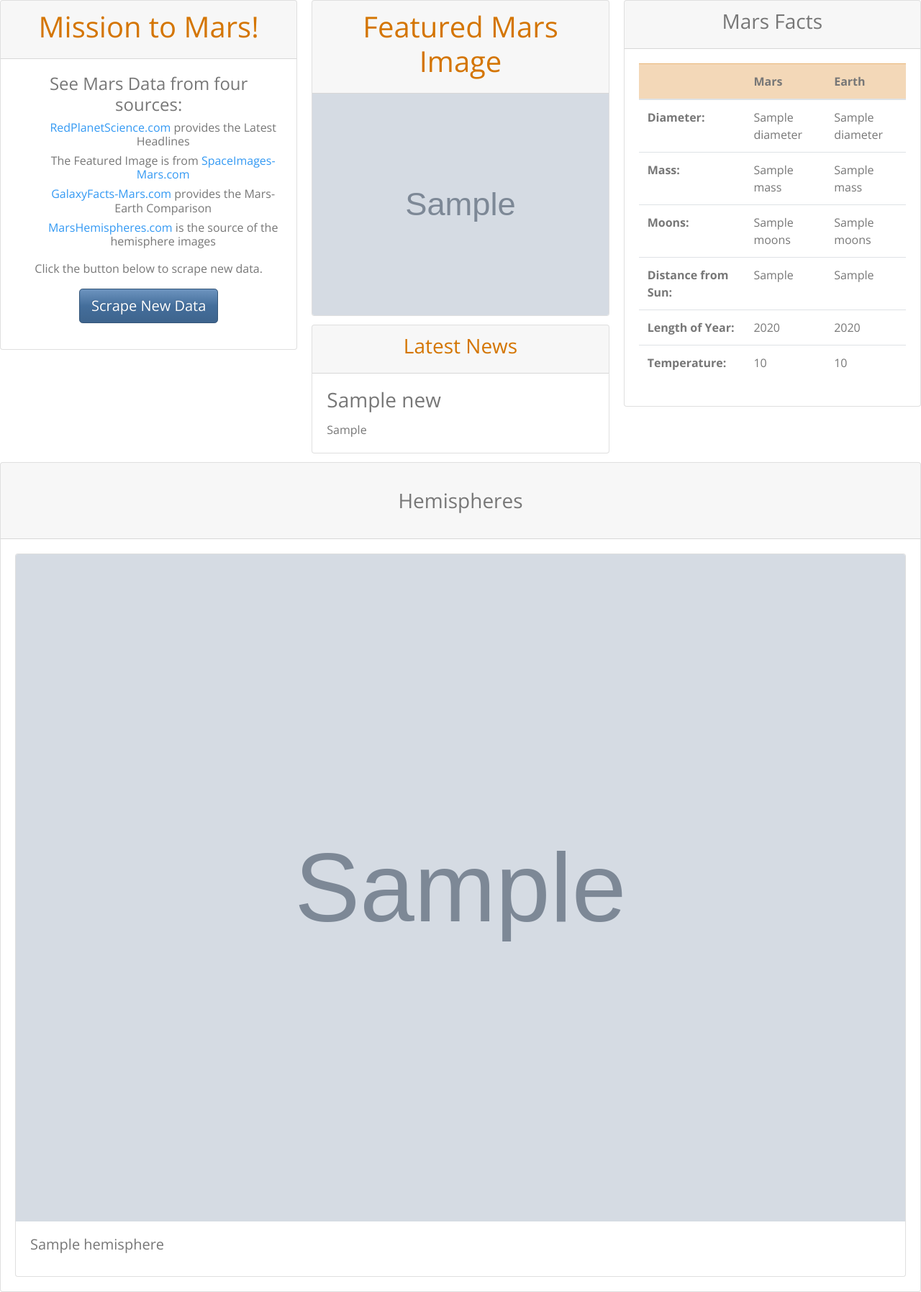
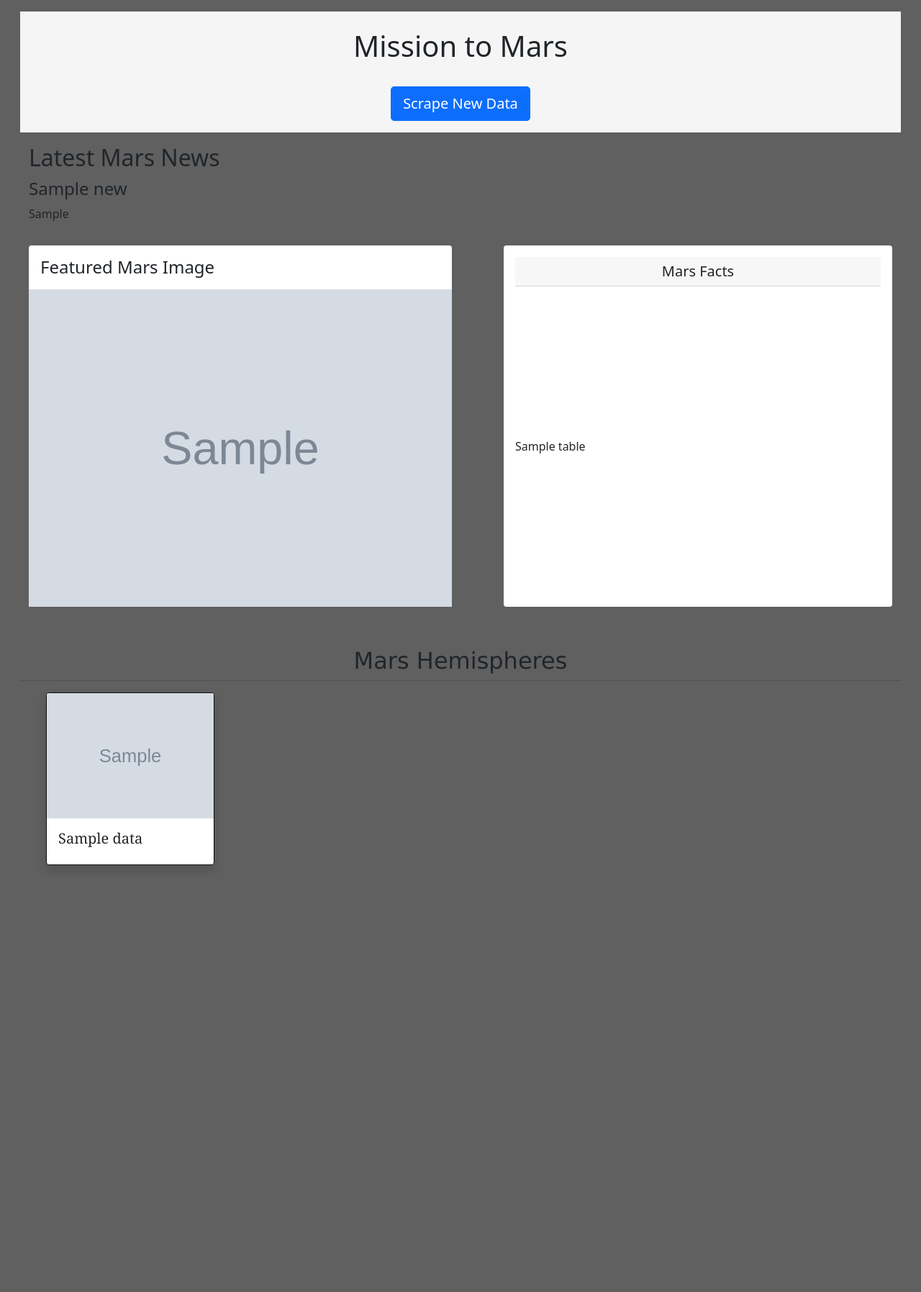
Before and after one commit to LOT60/web-scraping-challenge, a Flask app: page / in a window 1280 px wide. Shown: the whole page at 72% size. After the commit the page ends 1202 px from the top, so only its background shows below. Run offline with Flask 2, Linux system fonts and the light colour scheme; grey boxes marked "Sample" are stand-in pictures; a database or web service that is not in the repository returns one stand-in record (values such as "Sample title"); some libraries are stand-ins or nearby versions.

Commit message:
scrape-mars

```diff
--- a/Mission_to _Mars/app.py
+++ b/Mission_to _Mars/app.py
@@ -2,32 +2,28 @@ from flask import Flask, render_template, redirect
 from flask_pymongo import PyMongo
 import scrape_mars
 
-# Create an instance of Flask
+# create instance of Flask app
 app = Flask(__name__)
 
-# Use PyMongo to establish Mongo connection
-mongo = PyMongo(app, uri="mongodb://localhost:27017/mars_app")
-# Route to render index.html template using data from Mongo
+# Use flask_pymongo to set up mongo connection
+app.config["MONGO_URI"] = "mongodb://localhost:27017/mars_app"
+mongo = PyMongo(app)
+
+# create a main route that renders index.html template
 @app.route("/")
-def home():
+def index():
+    mars_news = mongo.db.news.find_one()
+    return render_template("index.html", mars_news= mars_news)
 
-    # Find one record of data from the mongo database
-    mars_data = mongo.db.collection.find_one()
-
-    # Return template and data
-    return render_template("index.html", mars_data=mars_data)
-    # Route that will trigger the scrape function
+# Call scrape function from scrape_mars.py file and load mongo DB
 @app.route("/scrape")
-def scrape_data():
-
-    # Run the scrape function
-    mars_app = scrape_mars.scrape()
-
-    # Update the Mongo database using update and upsert=True
-    mongo.db.collection.update({}, mars_app, upsert=True)
-
-    # Redirect back to home page
-    return redirect("/")
+def scraper():
+    # create a collection
+    news = mongo.db.news
+    # get data from the scrape_mars.py file
+    mars_data = scrape_mars.scrape()
+    news.update({}, mars_data, upsert=True)
+    return redirect("/", code=302)
 
 
 if __name__ == "__main__":
--- a/Mission_to _Mars/templates/index.html
+++ b/Mission_to _Mars/templates/index.html
@@ -5,117 +5,100 @@
   <meta charset="UTF-8">
   <meta name="viewport" content="width=device-width, initial-scale=1.0">
   <meta http-equiv="X-UA-Compatible" content="ie=edge">
-  <title>Mission to Mars</title>
+  <title>Mission to Mars App</title>
+  <!-- CSS only -->
+<link href="https://cdn.jsdelivr.net/npm/bootstrap@5.0.0-beta3/dist/css/bootstrap.min.css" rel="stylesheet" integrity="sha384-eOJMYsd53ii+scO/bJGFsiCZc+5NDVN2yr8+0RDqr0Ql0h+rP48ckxlpbzKgwra6" crossorigin="anonymous">
+ <!-- jQuery -->
+ <script src="https://ajax.googleapis.com/ajax/libs/jquery/3.5.1/jquery.min.js"></script>
+ <script src="https://stackpath.bootstrapcdn.com/bootstrap/4.5.2/js/bootstrap.bundle.min.js" integrity="sha384-LtrjvnR4Twt/qOuYxE721u19sVFLVSA4hf/rRt6PrZTmiPltdZcI7q7PXQBYTKyf" crossorigin="anonymous"></script>
 
-    <link rel="stylesheet" href="https://stackpath.bootstrapcdn.com/bootswatch/4.5.2/spacelab/bootstrap.min.css" integrity="sha384-F1AY0h4TrtJ8OCUQYOzhcFzUTxSOxuaaJ4BeagvyQL8N9mE4hrXjdDsNx249NpEc" crossorigin="anonymous">
+ <style>
+    body {
+      background-color: #606060 ;
+    }
 
-
-    <script src="https://ajax.googleapis.com/ajax/libs/jquery/3.5.1/jquery.min.js"></script>
-
-    <script src="https://stackpath.bootstrapcdn.com/bootstrap/4.5.2/js/bootstrap.bundle.min.js" integrity="sha384-LtrjvnR4Twt/qOuYxE721u19sVFLVSA4hf/rRt6PrZTmiPltdZcI7q7PXQBYTKyf" crossorigin="anonymous"></script>
+</style>
 </head>
-
-<body>
-    <div class="card-columns">
 
 
 
-
-        <div class="card">
-            <div class="card-header text-center text-warning"><h1>Mission to Mars!</h1>
-            </div>
-            <div class="card-body text-center">
-                <h4>See Mars Data from four sources:</h4>
-                <ul style="list-style-type:none;">
-                    <li><h6><a href="https://redplanetscience.com/">RedPlanetScience.com</a> provides the Latest Headlines</h6></li>
-                    <li><h6>The Featured Image is from <a href="https://spaceimages-mars.com/">SpaceImages-Mars.com</a></h6></li>
-                    <li><h6><a href="https://galaxyfacts-mars.com/">GalaxyFacts-Mars.com</a> provides the Mars-Earth Comparison</h6></li>
-                    <li><h6><a href="https://marshemispheres.com/">MarsHemispheres.com</a> is the source of the hemisphere images</h6></li>
-                </ul>
-                <p>Click the button below to scrape new data.</p>
+<body>
+  <div class="container-fluid">
+    <div class="row m-3" style ="background-color: whitesmoke">
+        <div class="jumbotron text-center">
+           <br>
+              <h1>Mission to Mars</h1>
+                <br>
                     <p><a class="btn btn-primary btn-lg" href="/scrape" role="button">Scrape New Data</a></p>
-            </div>
-        </div>
-
-        <div class="card">
-            <div class="card-header text-center text-warning"><h1>Featured Mars Image</h1></div>
-            <img class="card-img-bottom" src="{{ mars_data.featured_img }}" alt="Featured Image">
-        </div>
-
-        <div class="card">
-            <div class="card-header text-center text-warning"><h3>Latest News</h3></div>
-                <div class="card-body">
-                    <h3 class="card-title">{{ mars_data.news.title }}</h3>
-                    <p class="card-text">{{ mars_data.news.news_p }}</p>
-                </div>
-        </div>
-
-
-        <div class="card">
-            <div class="card-header text-center"><h3>Mars Facts</h3></div>
-                <div class="card-body">
-                    <table class="table table-hover">
-                        <thead>
-                            <tr class="table-warning">
-                                <th></th>
-                                <th>Mars</th>
-                                <th>Earth</th>
-                            </tr>
-                        </thead>
-                        <tbody>
-                            <tr>
-                                <th>Diameter:</th>
-                                <td>{{ mars_data.mars_facts.Mars.Diameter }}</td>
-                                <td>{{ mars_data.mars_facts.Earth.Diameter }}</td>
-                            </tr>
-                            <tr>
-                                <th>Mass:</th>
-                                <td>{{ mars_data.mars_facts.Mars.Mass }}</td>
-                                <td>{{ mars_data.mars_facts.Earth.Mass }}</td>
-                            </tr>
-                            <tr>
-                                <th>Moons:</th>
-                                <td>{{ mars_data.mars_facts.Mars.Moons }}</td>
-                                <td>{{ mars_data.mars_facts.Earth.Moons }}</td>
-                            </tr>
-                            <tr>
-                                <th>Distance from Sun:</th>
-                                <td>{{ mars_data.mars_facts.Mars.DistancefromSun }}</td>
-                                <td>{{ mars_data.mars_facts.Earth.DistancefromSun }}</td>
-                            </tr>
-                            <tr>
-                                <th>Length of Year:</th>
-                                <td>{{ mars_data.mars_facts.Mars.LengthofYear }}</td>
-                                <td>{{ mars_data.mars_facts.Earth.LengthofYear }}</td>
-                            </tr>
-                            <tr>
-                                <th>Temperature:</th>
-                                <td>{{ mars_data.mars_facts.Mars.Temperature }}</td>
-                                <td>{{ mars_data.mars_facts.Earth.Temperature }}</td>
-                            </tr>
-                        </tbody>
-                    </table>
         </div>
     </div>
   </div>
 
-        <div class="card">
-            <div class="card-header text-center"><h3 class="text-center my-4">Hemispheres</h3></div>
+    <div class="container-fluid">
+        <!-- Row 2 -->
+        <div class="row m-3">
+            <br><br>
+            <h2 class="font-weight-bolder">Latest Mars News</h2>
+            <h4 class="font-weight-bolder">{{ mars_news.news_title}}</h4>
+            <p>{{ mars_news.news_p }}</p>
+        </div>
+        <!-- Row 2 end-->
+    </div>
+
+
+    <div class="container-fluid">
+        <!-- Row 3 -->
+        <div class="row m-3">
+            <!-- First Column-->
+            <div class="col-md-6 col-sm-9 col-xs-6 col-lg-6">
+                <div class="card border-0 h-100">
                     <div class="card-body">
-                <div class="card-deck">
-                    {% for h in mars_data.hemispheres %}
-                    <div class="card">
-                        <img class="card-img-top" src="{{ h.img_url }}" alt="{{ h.title }}">
-                        <div class="card-body">
-                            <h5 class="card-title">{{ h.title }}</h5>
+                      <h4 class="card-text font-weight-bolder">Featured Mars Image</h4>
+                    </div>
+                    <img src="{{ mars_news.featured_image }}"  class='img-fluid h-100'  alt="featured mars image">
+                </div>
+            </div>
+            <!-- Second Column-->
+            <div class="col-md-6 col-sm-12 col-xs-6 col-lg-6 ps-lg-10 pt-xs-5" style="padding-left:60px;">
+                <div class="card h-100 border-0">
+                    <div class="card-body ">
+                      <h5 class="card-header text-center">Mars Facts</h5>
+                    </div>
+                    <div class="card-body table table-responsive">
+                            {{ mars_news.table | safe }}
+                    </div>
+                </div>
+            </div>
+        </div>
+        <!--row3 end-->
+    </div>
+    <!--container end -->
+    <br>
+    <div class="container-fluid">
+        <!-- Row 4 -->
+        <div class="row m-3">
+            <h2 class="text-center font-weight-bolder" style="font-family: Verdana;"> Mars Hemispheres</h2>
+            <hr>
+            <!--first column-->
+            {% for data in mars_news.hemisphere_image_urls %}
+                <div class="col-md-3 col-sm-6 col-xs-12 col-lg-3">
+                    <div class='container'>
+                        <div class="card shadow" style='border:1px solid rgb(7, 12, 14);'>
+                            <img class="card-img-top img-fluid responsive"  width = '100%' src="{{ data.img_url }}" alt="Hemisphere image">
+
+                        <div class="card-body font-weight-bolder h5 " style="font-family: Georgia;">
+                            {{ data.title }}
+                        </div>
+                        </div>
                     </div>
                 </div>
             {% endfor %}
         </div>
     </div>
-        </div>
+
+
+
 
 
 </body>
-
 </html>
```
Also changed, not shown: Mission_to _Mars/scrape_mars.py (+59 -84 lines), Mission_to _Mars/table.html (added, +51 -0 lines), 1 other file. Lines whose indentation alone changed are shown as unchanged.
